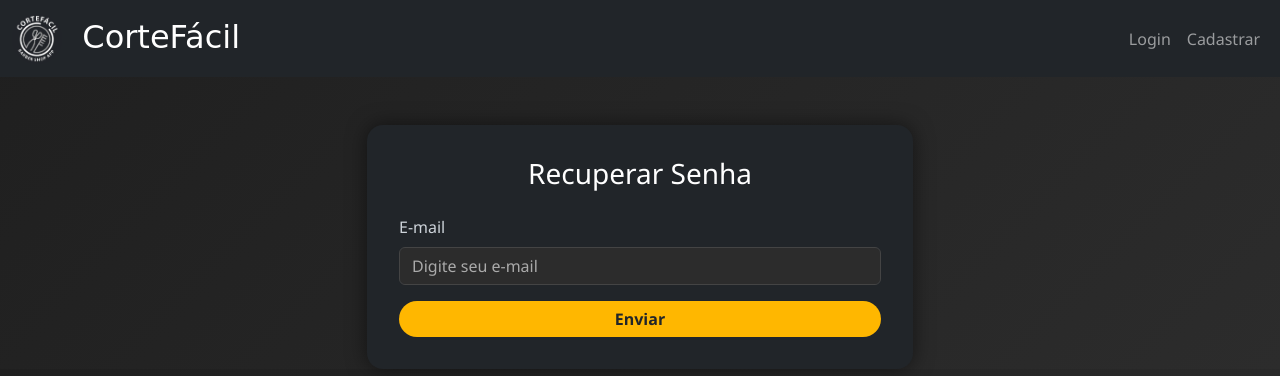
After one commit to Vilander/APP_BARBEARIA_PI, a Flask app: page /recuperar_senha in a window 1280 px wide. The commit adds this page. Shown: the top 376 px of the page. Run offline with Flask 2, Linux system fonts and the light colour scheme; some libraries are stand-ins or nearby versions.

Commit message:
feat:implementado recuperação de senha

```diff
--- a/App_Barbearia/forms.py
+++ b/App_Barbearia/forms.py
@@ -5,6 +5,10 @@ from wtforms.validators import DataRequired, Length, Email, EqualTo, ValidationE
 from App_Barbearia.models import Usuario, Post
 from flask_login import current_user
 from datetime import datetime
+from flask_wtf import FlaskForm
+from wtforms import StringField, PasswordField, SubmitField
+from wtforms.validators import DataRequired, Email, EqualTo, ValidationError
+
 class FormCriarConta(FlaskForm):
     username = StringField('Nome de Usuário', validators=[DataRequired()])
     email = StringField('E-mail', validators=[DataRequired(), Email()])
@@ -69,3 +73,13 @@ class Form_Botao(FlaskForm):
     # seus outros campos aqui
     data_pesquisa = DateField('Data de Pesquisa')
     botao_submit_agenda_data = SubmitField('Pesquisar Agendamentos')
+
+
+class FormRecuperarSenha(FlaskForm):
+    email = StringField('E-mail', validators=[DataRequired(), Email()])
+    submit = SubmitField('Enviar')
+
+class FormRedefinirSenha(FlaskForm):
+    senha = PasswordField('Nova Senha', validators=[DataRequired()])
+    confirmacao_senha = PasswordField('Confirmar Nova Senha', validators=[DataRequired(), EqualTo('senha', message='As senhas devem ser iguais')])
+    submit = SubmitField('Redefinir Senha')
--- a/App_Barbearia/routs.py
+++ b/App_Barbearia/routs.py
@@ -2,7 +2,7 @@
 
 from flask import Blueprint, render_template, redirect, url_for, flash, request, abort
 from App_Barbearia import database, bcrypt
-from App_Barbearia.forms import FormLogin, FormCriarConta, Form_Agendar, Form_EditarPerfil, Form_Botao
+from App_Barbearia.forms import FormLogin, FormCriarConta, Form_Agendar, Form_EditarPerfil, Form_Botao, FormRecuperarSenha, FormRedefinirSenha
 from App_Barbearia.decorators import admin_required
 from App_Barbearia.models import Usuario, Post
 from flask_login import login_user, logout_user, current_user, login_required
@@ -12,6 +12,11 @@ from PIL import Image
 from sqlalchemy import and_
 from datetime import date, datetime, timedelta
 import pywhatkit as kit
+from flask_mail import Message
+from App_Barbearia import mail
+# from itsdangerous import TimedJSONWebSignatureSerializer as Serializer
+from flask_mail import Message
+from App_Barbearia import mail
 
 # 🔹 Agora é um Blueprint (não mais app direto)
 main = Blueprint("main", __name__)
@@ -191,3 +196,49 @@ def excluir_agendamento(id):
     database.session.commit()
     flash("Agendamento excluído com sucesso!", "alert-success")
     return redirect(url_for("main.agenda_hoje"))
+
+#redefinir senha
+
+def enviar_email_recuperacao(usuario):
+    token = usuario.get_reset_token()
+    msg = Message('Recuperação de Senha',
+                  sender='noreply@barbeariacortefacil.com',
+                  recipients=[usuario.email])
+    msg.body = f'''Para redefinir sua senha, visite o seguinte link:
+{url_for('main.redefinir_senha', token=token, _external=True)}
+Se você não solicitou esta redefinição, simplesmente ignore este e-mail e nenhuma alteração será feita na sua senha.
+'''
+    mail.send(msg)
+
+@main.route("/recuperar_senha", methods=["GET", "POST"])
+def recuperar_senha():
+    form_recuperar = FormRecuperarSenha()
+    if form_recuperar.validate_on_submit():
+        usuario = Usuario.query.filter_by(email=form_recuperar.email.data).first()
+        if usuario:
+            enviar_email_recuperacao(usuario)
+            flash("Um e-mail de recuperação de senha foi enviado.", "alert-success")
+            return redirect(url_for("main.login"))
+        else:
+            flash("E-mail não encontrado.", "alert-danger")
+    return render_template("recuperar_senha.html", form_recuperar=form_recuperar)
+
+@main.route("/redefinir_senha/<token>", methods=["GET", "POST"])
+def redefinir_senha(token):
+    if current_user.is_authenticated:
+        return redirect(url_for('main.home'))
+
+    usuario = Usuario.verify_reset_token(token)
+    if not usuario:
+        flash("Token de redefinição inválido ou expirado.", "alert-danger")
+        return redirect(url_for("main.recuperar_senha"))
+
+    form_redefinir = FormRedefinirSenha()
+    if form_redefinir.validate_on_submit():
+        senha_crypt = bcrypt.generate_password_hash(form_redefinir.senha.data)
+        usuario.senha = senha_crypt
+        database.session.commit()
+        flash("Sua senha foi redefinida com sucesso!", "alert-success")
+        return redirect(url_for("main.login"))
+
+    return render_template("redefinir_senha.html", form_redefinir=form_redefinir)# Você precisará de outro formulário
--- a/App_Barbearia/static/css/styles.css
+++ b/App_Barbearia/static/css/styles.css
@@ -322,6 +322,7 @@ canvas {
     animation: fadeInUp 2s;
 }
 
+
 /* Footer */
 footer {
     background-color: #111;
@@ -331,12 +332,27 @@ footer {
     font-size: var(--font-size-footer);
 }
 
+/*outros*/
+.recuperar-senha a {
+    text-decoration: none;
+    color: var(--color-placeholder);
+    display: flex;
+    justify-content: center;
+    margin-top: 1rem;
+}
+
+.recuperar-senha a:hover{
+    scale: 1.1;
+    color: var(--color-bg-primary) ;
+}
+
 /* Animações */
 @keyframes fadeIn {
     from {
         opacity: 0;
         transform: translateY(20px);
     }
+
     to {
         opacity: 1;
         transform: translateY(0);
@@ -348,6 +364,7 @@ footer {
         opacity: 0;
         transform: translateY(-30px);
     }
+
     to {
         opacity: 1;
         transform: translateY(0);
@@ -359,6 +376,7 @@ footer {
         opacity: 0;
         transform: translateY(30px);
     }
+
     to {
         opacity: 1;
         transform: translateY(0);
--- a/App_Barbearia/templates/login.html
+++ b/App_Barbearia/templates/login.html
@@ -1,6 +1,7 @@
 {% extends 'base.html' %}
 <link rel="stylesheet" href="{{ url_for('static', filename='css/styles.css') }}">
 {% block body %}
+
 <head>
 
 </head>
@@ -28,6 +29,9 @@
                         {{ form_login.lembrar_dados.label(class="form-check-label") }}
                     </div>
                     {{ form_login.botao_submit_login(class="btn btn-login w-100") }}
+                    <div class="recuperar-senha mb-3">
+                        <small><a href="{{ url_for('main.recuperar_senha') }}">Esqueci minha senha</a></small>
+                    </div>
                 </form>
             </div>
         </div>
--- /dev/null
+++ b/App_Barbearia/templates/recuperar_senha.html
@@ -0,0 +1,21 @@
+{% extends 'base.html' %}
+<link rel="stylesheet" href="{{ url_for('static', filename='css/styles.css') }}">
+{% block body %}
+<div class="container mt-5">
+    <div class="row justify-content-center">
+        <div class="col-md-6">
+            <div class="card-login">
+                <h3 class="text-center mb-4">Recuperar Senha</h3>
+                <form method="POST">
+                    {{ form_recuperar.csrf_token }}
+                    <div class="form-group mb-3">
+                        {{ form_recuperar.email.label(class="form-label") }}
+                        {{ form_recuperar.email(class="form-control", placeholder="Digite seu e-mail") }}
+                    </div>
+                    {{ form_recuperar.submit(class="btn btn-login w-100") }}
+                </form>
+            </div>
+        </div>
+    </div>
+</div>
+{% endblock %}
```
Also changed, not shown: App_Barbearia/__init__.py (+16 -4 lines), App_Barbearia/models.py (+19 -6 lines), App_Barbearia/templates/redefinir_senha.html (added, +25 -0 lines). Lines whose indentation alone changed are shown as unchanged.
